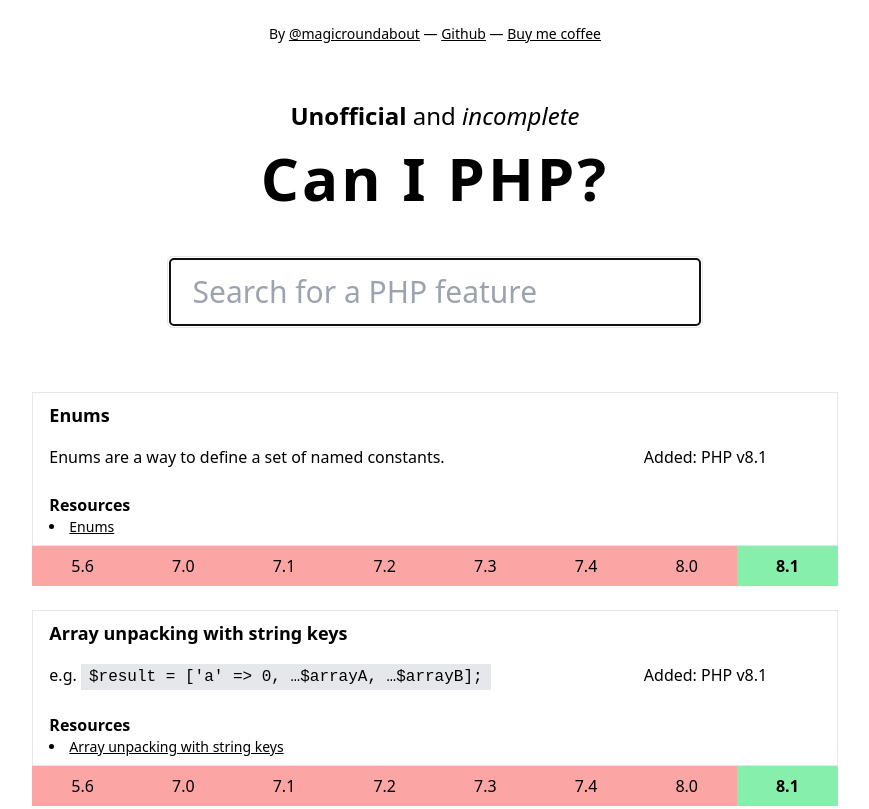
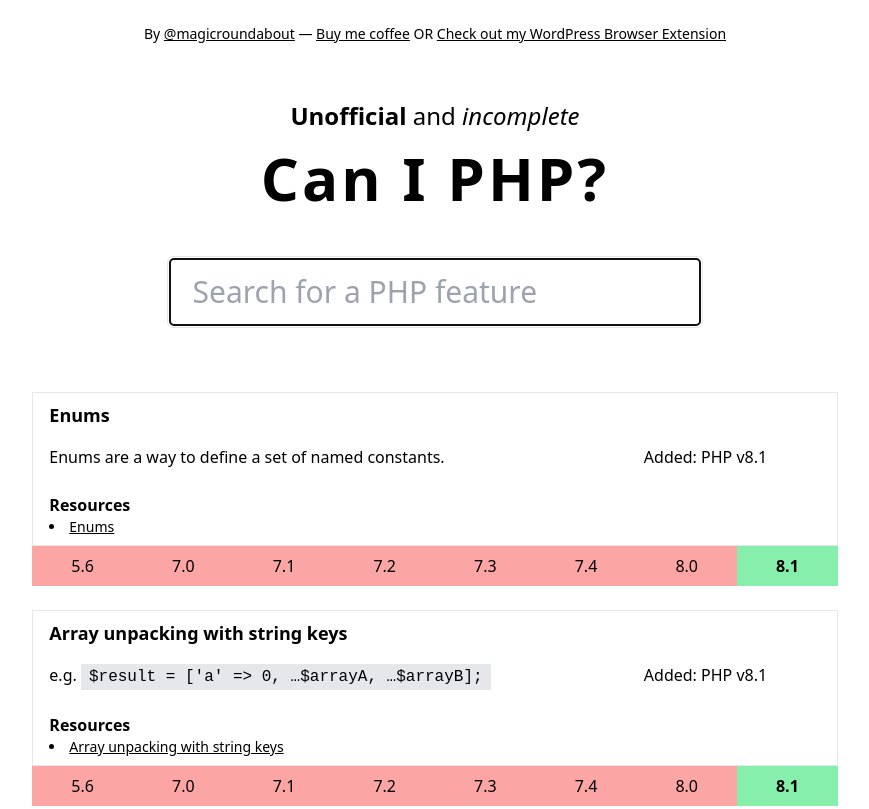
Before and after one commit to rosswintle/can-i-php, a website: page index.html in a window 1280 px wide. Shown: the top 809 px of the page, without its empty margins (205-1074 px from the left). Drawn offline with nearby package versions, Linux system fonts and the light colour scheme.

Commit message:
Change header links

```diff
--- a/index.html
+++ b/index.html
@@ -12,8 +12,9 @@
         <header class="mb-12">
             <div class="mb-14 text-sm">
                 By <a class="underline hover:no-underline" href="https://twitter.com/magicroundabout">@magicroundabout</a> &mdash;
-                <a class="underline hover:no-underline" href="https://github.com/rosswintle/can-i-php">Github</a> &mdash;
-                <a class="underline hover:no-underline" href="https://ko-fi.com/magicroundabout">Buy me coffee</a>
+                <!-- <a class="underline hover:no-underline" href="https://github.com/rosswintle/can-i-php">Github</a> &mdash; -->
+                <a class="underline hover:no-underline" href="https://ko-fi.com/magicroundabout">Buy me coffee</a> OR
+                <a class="underline hover:no-underline" href="https://turbo-admin.com">Check out my WordPress Browser Extension</a>
             </div>
             <div class="mb-4 text-2xl"><strong>Unofficial</strong> and <em>incomplete</em></div>
             <h1 class="text-6xl tracking-wider font-bold">Can I PHP?</h1>
```
